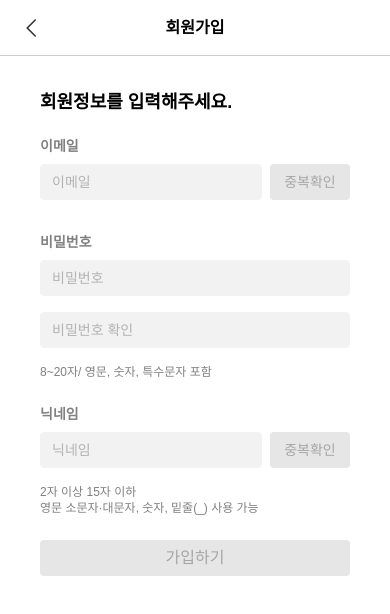
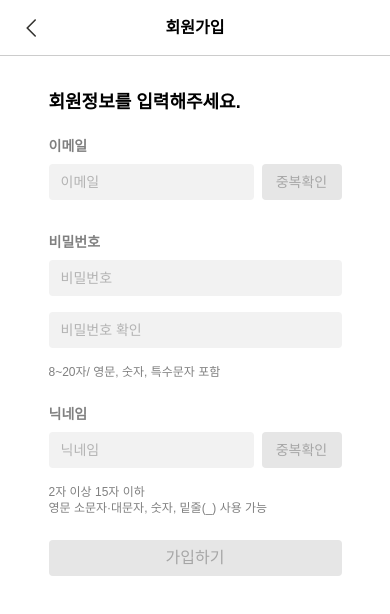
Before and after one commit to Alchernix/ACHIVA-frontend, a Next.js app: page /signup in a window 390 px wide. Shown: the top 614 px of the page. Built offline with nearby package versions, Linux system fonts and the light colour scheme; a web font is replaced by a local one.

Commit message:
모바일 약관동의 스크롤

```diff
--- a/app/(auth)/signup/page.tsx
+++ b/app/(auth)/signup/page.tsx
@@ -14,7 +14,7 @@ export default function Page() {
 
   return (
     <AnimatePresence mode="wait">
-      <div className="w-full h-full flex flex-col gap-3 items-center justify-start sm:justify-center overflow-x-hidden overflow-y-auto">
+      <div className="w-full h-full flex flex-col gap-3 items-center justify-start sm:justify-center">
         {currentStep === 0 && <BasicInfo />}
         {currentStep === 1 && <EmailValidation />}
         {currentStep === 2 && <ToS />}
--- a/features/auth/Container.tsx
+++ b/features/auth/Container.tsx
@@ -25,7 +25,7 @@ type Props2 = {
 export function MobileContainer({ motionKey, classes, children }: Props2) {
   return (
     <div
-      className={`w-screen sm:w-90 ${classes} shrink-0 rounded-[15px] sm:border sm:border-theme px-10 py-7 mt-15 sm:mt-0`}
+      className={`max-w-screen sm:w-90 ${classes} shrink-0 rounded-[15px] sm:border sm:border-theme px-10 py-7 mt-15 sm:mt-0`}
     >
       <motion.div
         initial={
--- a/features/auth/Terms.tsx
+++ b/features/auth/Terms.tsx
@@ -112,6 +112,11 @@ export default function Terms() {
       top: scrollContainerRef.current.scrollHeight,
       behavior: "smooth",
     });
+    window.scrollTo({
+      top: document.documentElement.scrollHeight, // 문서 전체 높이
+      left: 0,
+      behavior: "smooth", // 부드럽게 스크롤 (원하면 'auto'로 변경)
+    });
   }
 
   return (
@@ -163,6 +168,7 @@ export default function Terms() {
               }
             />
           ))}
+
           <NextStepButton disabled={!isAllAgreed} onClick={handleNextStep}>
             다음
           </NextStepButton>
```
